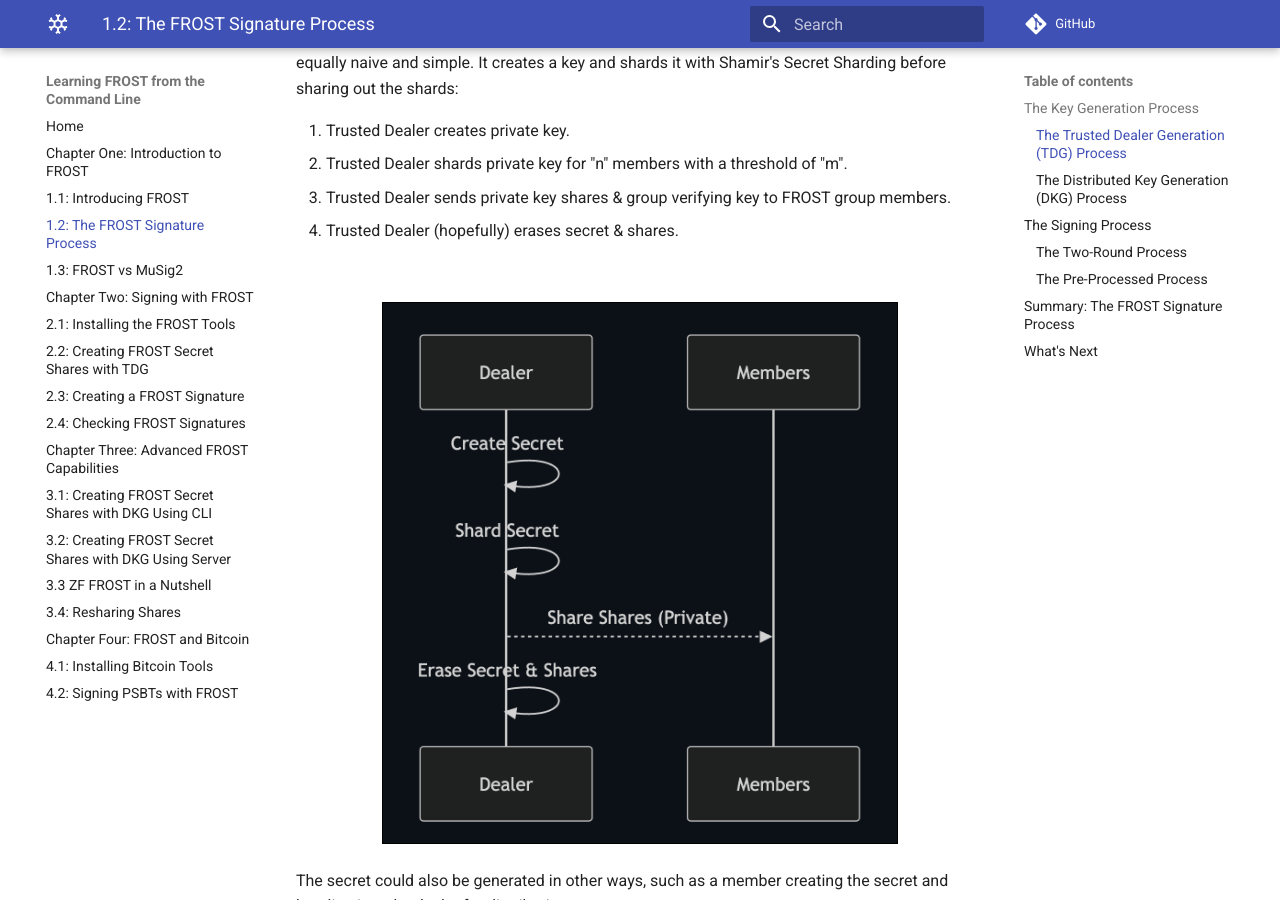
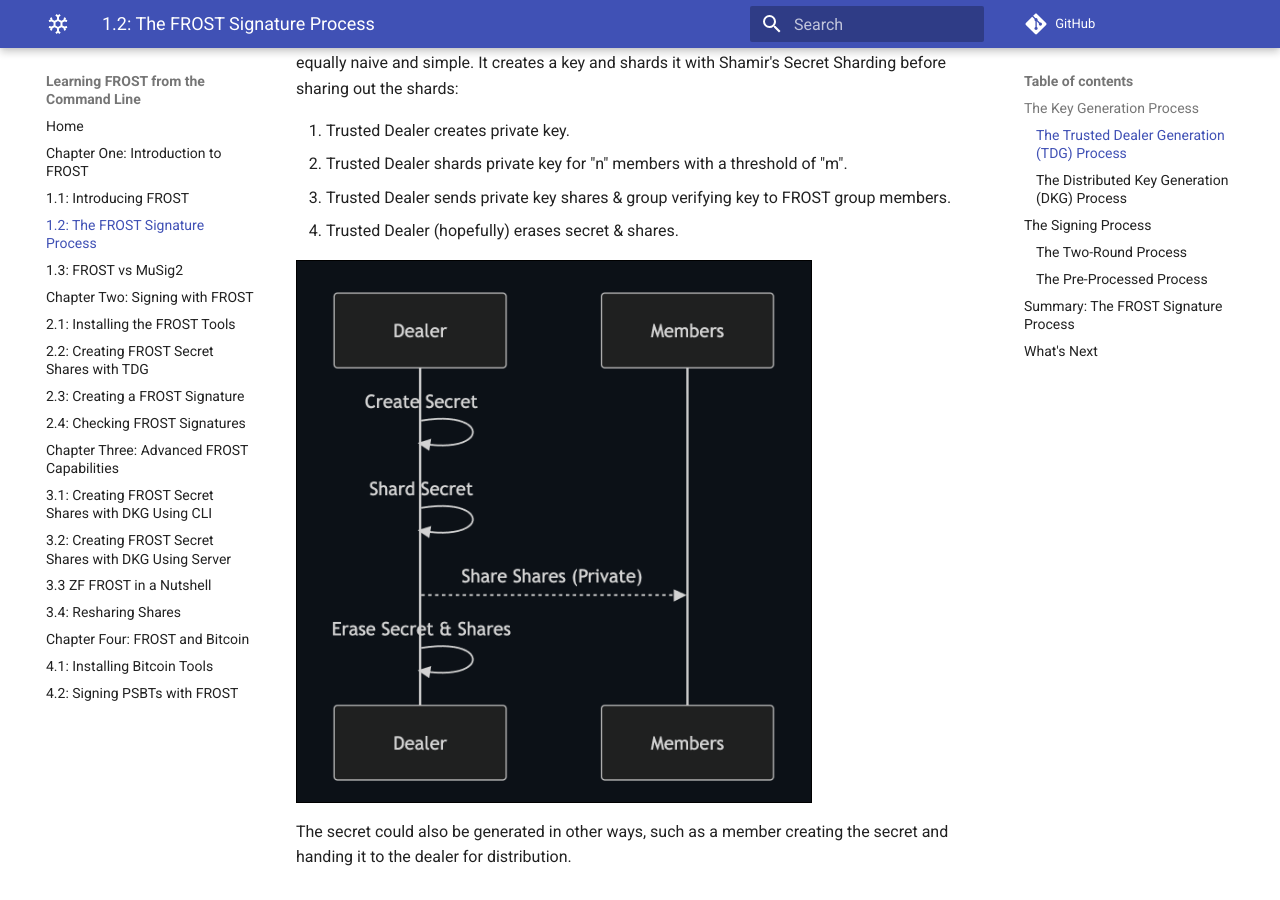
Before and after one commit to BlockchainCommons/Learning-FROST-from-the-Command-Line, an MkDocs documentation site: the page built from docs/01_2_FROST_Signature_Process.md, in a window 1280 px wide and 900 px high, scrolled down 519 px. Built offline with MkDocs 1.6.1 and Material for MkDocs 9.7.7, drawn with Linux system fonts in a browser that asks for light colours; comment, search, counter and statistics services are not loaded.

Commit message:
Update 01_2_FROST_Signature_Process.md

```diff
--- a/docs/01_2_FROST_Signature_Process.md
+++ b/docs/01_2_FROST_Signature_Process.md
@@ -31,9 +31,7 @@
 4. Trusted Dealer (hopefully) erases secret & shares.
 
 <a href="https://raw.githubusercontent.com/BlockchainCommons/Learning-FROST-from-the-Command-Line/refs/heads/main/images/keygen-tdg.png">
-  <center>
-    <img src="https://raw.githubusercontent.com/BlockchainCommons/Learning-FROST-from-the-Command-Line/refs/heads/main/images/keygen-tdg.png" width="75%" style="border: 1px solid black">
-   </center>
+    <img src="https://raw.githubusercontent.com/BlockchainCommons/Learning-FROST-from-the-Command-Line/refs/heads/main/images/keygen-tdg.png" width="75%" style="border: 1px solid black; display: flex;">
 </a>
 
 The secret could also be generated in other ways, such as a member
```
